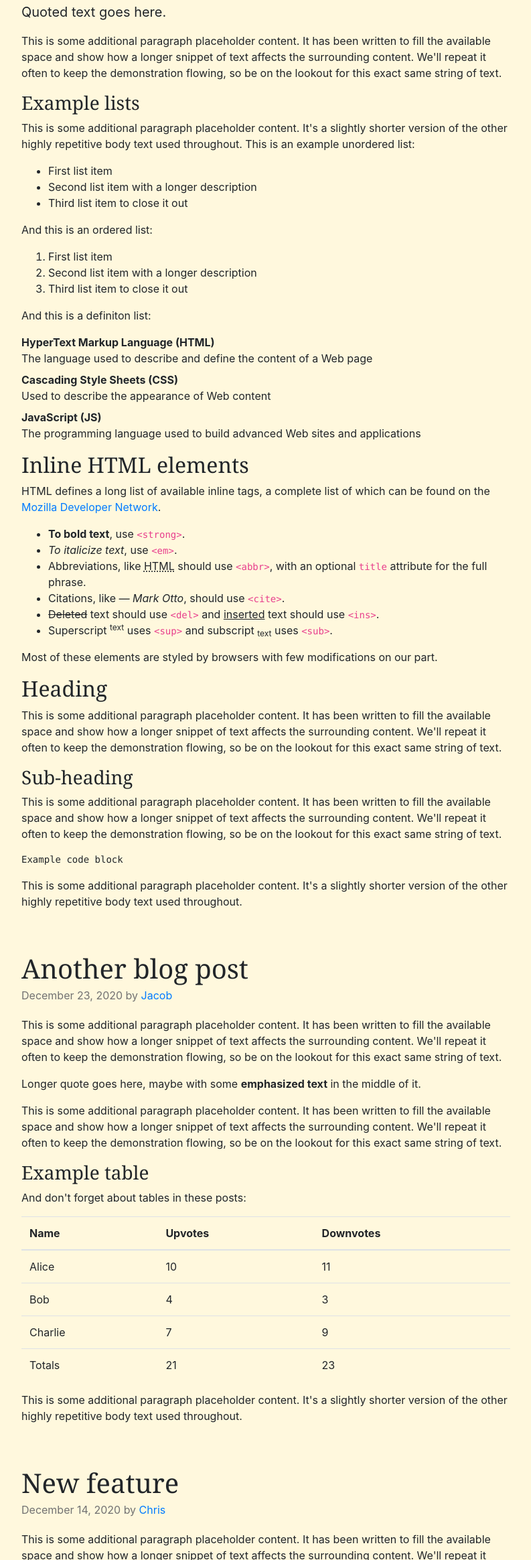
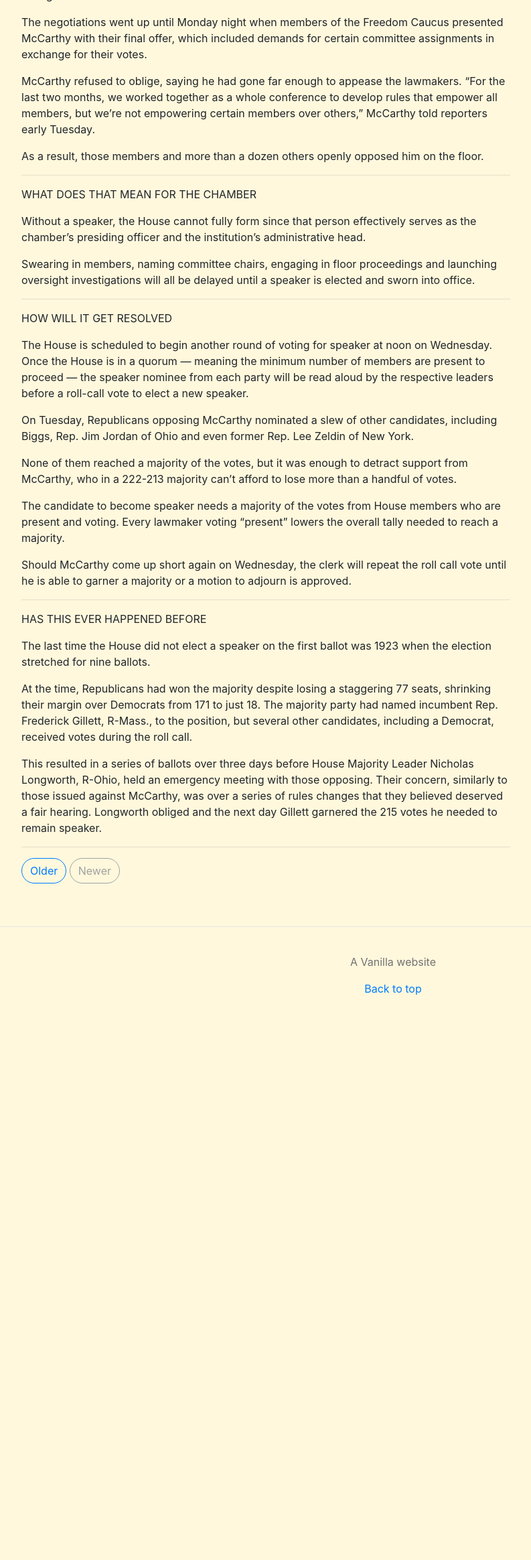
Before and after one commit to cw12574/vanilla, a plain HTML site: page article1.html in a window 1280 px wide. Shown: the part 471-2800 px from the top of the page at 67% size, without its empty margins (53-846 px from the left). After the commit the page ends 1999 px from the top, so only its background shows below. Drawn offline with nearby package versions, Linux system fonts and the light colour scheme.

Commit message:
Add files via upload

```diff
--- a/article1.html
+++ b/article1.html
@@ -41,6 +41,17 @@
     <link href="https://fonts.googleapis.com/css?family=Playfair&#43;Display:700,900&amp;display=swap" rel="stylesheet">
 
   </head>
+
+  <!-- Google tag (gtag.js) -->
+<script async src="https://www.googletagmanager.com/gtag/js?id=G-2BBNBPEH66"></script>
+<script>
+  window.dataLayer = window.dataLayer || [];
+  function gtag(){dataLayer.push(arguments);}
+  gtag('js', new Date());
+
+  gtag('config', 'G-2BBNBPEH66');
+</script>
+
   <body style=background-color:#FFF8DD>
 
 <div class="container">
@@ -71,119 +82,46 @@
     <div class="col-md-8">
 
       <article class="blog-post">
-        <h2 class="blog-post-title" style="margin-top:30px">Sample blog post</h2>
-        <p class="blog-post-meta">January 1, 2021 by <a href="#">Mark</a></p>
+        <h2 class="blog-post-title" style="margin-top:30px">What you need to know about the House Speaker Election</h2>
+        <p class="blog-post-meta">See original article by <a href="https://apnews.com/article/politics-united-states-government-house-of-representatives-us-republican-party-0cbb37878b9244d393553f000c332895">AP</a></p>
 
-        <p>This blog post shows a few different types of content that’s supported and styled with Bootstrap. Basic typography, lists, tables, images, code, and more are all supported as expected.</p>
+        <p>Congress failed to elect a speaker  following a series of votes on the first day of the new Congress.</p>
+
+        <p>McCarthy has been the first House speaker nominee to fail to win the gavel in 100 years to fail to win the gavel with his party in the majority. </p>
         <hr>
-        <p>This is some additional paragraph placeholder content. It has been written to fill the available space and show how a longer snippet of text affects the surrounding content. We'll repeat it often to keep the demonstration flowing, so be on the lookout for this exact same string of text.</p>
-        <h2>Blockquotes</h2>
-        <p>This is an example blockquote in action:</p>
-        <blockquote class="blockquote">
-          <p>Quoted text goes here.</p>
-        </blockquote>
-        <p>This is some additional paragraph placeholder content. It has been written to fill the available space and show how a longer snippet of text affects the surrounding content. We'll repeat it often to keep the demonstration flowing, so be on the lookout for this exact same string of text.</p>
-        <h3>Example lists</h3>
-        <p>This is some additional paragraph placeholder content. It's a slightly shorter version of the other highly repetitive body text used throughout. This is an example unordered list:</p>
-        <ul>
-          <li>First list item</li>
-          <li>Second list item with a longer description</li>
-          <li>Third list item to close it out</li>
-        </ul>
-        <p>And this is an ordered list:</p>
-        <ol>
-          <li>First list item</li>
-          <li>Second list item with a longer description</li>
-          <li>Third list item to close it out</li>
-        </ol>
-        <p>And this is a definiton list:</p>
-        <dl>
-          <dt>HyperText Markup Language (HTML)</dt>
-          <dd>The language used to describe and define the content of a Web page</dd>
-          <dt>Cascading Style Sheets (CSS)</dt>
-          <dd>Used to describe the appearance of Web content</dd>
-          <dt>JavaScript (JS)</dt>
-          <dd>The programming language used to build advanced Web sites and applications</dd>
-        </dl>
-        <h2>Inline HTML elements</h2>
-        <p>HTML defines a long list of available inline tags, a complete list of which can be found on the <a href="https://developer.mozilla.org/en-US/docs/Web/HTML/Element">Mozilla Developer Network</a>.</p>
-        <ul>
-          <li><strong>To bold text</strong>, use <code class="language-plaintext highlighter-rouge">&lt;strong&gt;</code>.</li>
-          <li><em>To italicize text</em>, use <code class="language-plaintext highlighter-rouge">&lt;em&gt;</code>.</li>
-          <li>Abbreviations, like <abbr title="HyperText Markup Langage">HTML</abbr> should use <code class="language-plaintext highlighter-rouge">&lt;abbr&gt;</code>, with an optional <code class="language-plaintext highlighter-rouge">title</code> attribute for the full phrase.</li>
-          <li>Citations, like <cite>— Mark Otto</cite>, should use <code class="language-plaintext highlighter-rouge">&lt;cite&gt;</code>.</li>
-          <li><del>Deleted</del> text should use <code class="language-plaintext highlighter-rouge">&lt;del&gt;</code> and <ins>inserted</ins> text should use <code class="language-plaintext highlighter-rouge">&lt;ins&gt;</code>.</li>
-          <li>Superscript <sup>text</sup> uses <code class="language-plaintext highlighter-rouge">&lt;sup&gt;</code> and subscript <sub>text</sub> uses <code class="language-plaintext highlighter-rouge">&lt;sub&gt;</code>.</li>
-        </ul>
-        <p>Most of these elements are styled by browsers with few modifications on our part.</p>
-        <h2>Heading</h2>
-        <p>This is some additional paragraph placeholder content. It has been written to fill the available space and show how a longer snippet of text affects the surrounding content. We'll repeat it often to keep the demonstration flowing, so be on the lookout for this exact same string of text.</p>
-        <h3>Sub-heading</h3>
-        <p>This is some additional paragraph placeholder content. It has been written to fill the available space and show how a longer snippet of text affects the surrounding content. We'll repeat it often to keep the demonstration flowing, so be on the lookout for this exact same string of text.</p>
-        <pre><code>Example code block</code></pre>
-        <p>This is some additional paragraph placeholder content. It's a slightly shorter version of the other highly repetitive body text used throughout.</p>
-      </article>
 
-      <article class="blog-post">
-        <h2 class="blog-post-title">Another blog post</h2>
-        <p class="blog-post-meta">December 23, 2020 by <a href="#">Jacob</a></p>
+        <p>WHY IS THERE NO SPEAKER</p>
 
-        <p>This is some additional paragraph placeholder content. It has been written to fill the available space and show how a longer snippet of text affects the surrounding content. We'll repeat it often to keep the demonstration flowing, so be on the lookout for this exact same string of text.</p>
-        <blockquote>
-          <p>Longer quote goes here, maybe with some <strong>emphasized text</strong> in the middle of it.</p>
-        </blockquote>
-        <p>This is some additional paragraph placeholder content. It has been written to fill the available space and show how a longer snippet of text affects the surrounding content. We'll repeat it often to keep the demonstration flowing, so be on the lookout for this exact same string of text.</p>
-        <h3>Example table</h3>
-        <p>And don't forget about tables in these posts:</p>
-        <table class="table">
-          <thead>
-            <tr>
-              <th>Name</th>
-              <th>Upvotes</th>
-              <th>Downvotes</th>
-            </tr>
-          </thead>
-          <tbody>
-            <tr>
-              <td>Alice</td>
-              <td>10</td>
-              <td>11</td>
-            </tr>
-            <tr>
-              <td>Bob</td>
-              <td>4</td>
-              <td>3</td>
-            </tr>
-            <tr>
-              <td>Charlie</td>
-              <td>7</td>
-              <td>9</td>
-            </tr>
-          </tbody>
-          <tfoot>
-            <tr>
-              <td>Totals</td>
-              <td>21</td>
-              <td>23</td>
-            </tr>
-          </tfoot>
-        </table>
+        <P>Needing 218 votes in the full House, McCarthy received just 203 in the first two rounds of voting.</P>
+        <P>The negotiations went up until Monday night when members of the Freedom Caucus presented McCarthy with their final offer, which included demands for certain committee assignments in exchange for their votes.</P>
+        <P>McCarthy refused to oblige, saying he had gone far enough to appease the lawmakers.
+        “For the last two months, we worked together as a whole conference to develop rules that empower all members, but we’re not empowering certain members over others,” McCarthy told reporters early Tuesday.</P>
+        <P>As a result, those members and more than a dozen others openly opposed him on the floor.</P>
+        <HR>
 
-        <p>This is some additional paragraph placeholder content. It's a slightly shorter version of the other highly repetitive body text used throughout.</p>
-      </article>
+        <p>WHAT DOES THAT MEAN FOR THE CHAMBER</p>
+        <P>Without a speaker, the House cannot fully form since that person effectively serves as the chamber’s presiding officer and the institution’s administrative head.</P>
+        <P>Swearing in members, naming committee chairs, engaging in floor proceedings and launching oversight investigations will all be delayed until a speaker is elected and sworn into office.</P>
+        <HR>
 
-      <article class="blog-post">
-        <h2 class="blog-post-title">New feature</h2>
-        <p class="blog-post-meta">December 14, 2020 by <a href="#">Chris</a></p>
+        <P>HOW WILL IT GET RESOLVED</P>
+        <p>The House is scheduled to begin another round of voting for speaker at noon on Wednesday. Once the House is in a quorum — meaning the minimum number of members are present to proceed — the speaker nominee from each party will be read aloud by the respective leaders before a roll-call vote to elect a new speaker.</p>
+        <p>On Tuesday, Republicans opposing McCarthy nominated a slew of other candidates, including Biggs, Rep. Jim Jordan of Ohio and even former Rep. Lee Zeldin of New York.</p>
+        None of them reached a majority of the votes, but it was enough to detract support from McCarthy, who in a 222-213 majority can’t afford to lose more than a handful of votes.</p>
+        <p>The candidate to become speaker needs a majority of the votes from House members who are present and voting. Every lawmaker voting “present” lowers the overall tally needed to reach a majority.</p>
+        <p>Should McCarthy come up short again on Wednesday, the clerk will repeat the roll call vote until he is able to garner a majority or a motion to adjourn is approved.</p>
+        <hr>
 
-        <p>This is some additional paragraph placeholder content. It has been written to fill the available space and show how a longer snippet of text affects the surrounding content. We'll repeat it often to keep the demonstration flowing, so be on the lookout for this exact same string of text.</p>
-        <ul>
-          <li>First list item</li>
-          <li>Second list item with a longer description</li>
-          <li>Third list item to close it out</li>
-        </ul>
-        <p>This is some additional paragraph placeholder content. It's a slightly shorter version of the other highly repetitive body text used throughout.</p>
-      </article>
+        <p>HAS THIS EVER HAPPENED BEFORE</p>
+
+        <p>The last time the House did not elect a speaker on the first ballot was 1923 when the election stretched for nine ballots.</p>
+        <P>At the time, Republicans had won the majority despite losing a staggering 77 seats, shrinking their margin over Democrats from 171 to just 18. The majority party had named incumbent Rep. Frederick Gillett, R-Mass., to the position, but several other candidates, including a Democrat, received votes during the roll call.</P>
+        <P>This resulted in a series of ballots over three days before House Majority Leader Nicholas Longworth, R-Ohio, held an emergency meeting with those opposing. Their concern, similarly to those issued against McCarthy, was over a series of rules changes that they believed deserved a fair hearing. Longworth obliged and the next day Gillett garnered the 215 votes he needed to remain speaker.</P>
+        <HR>
+
+
+
+
 
       <nav class="blog-pagination" aria-label="Pagination">
         <a class="btn btn-outline-primary" href="#">Older</a>
```
Also changed, not shown: index.html (+23 -12 lines), subscribe.html (+22 -4 lines).
